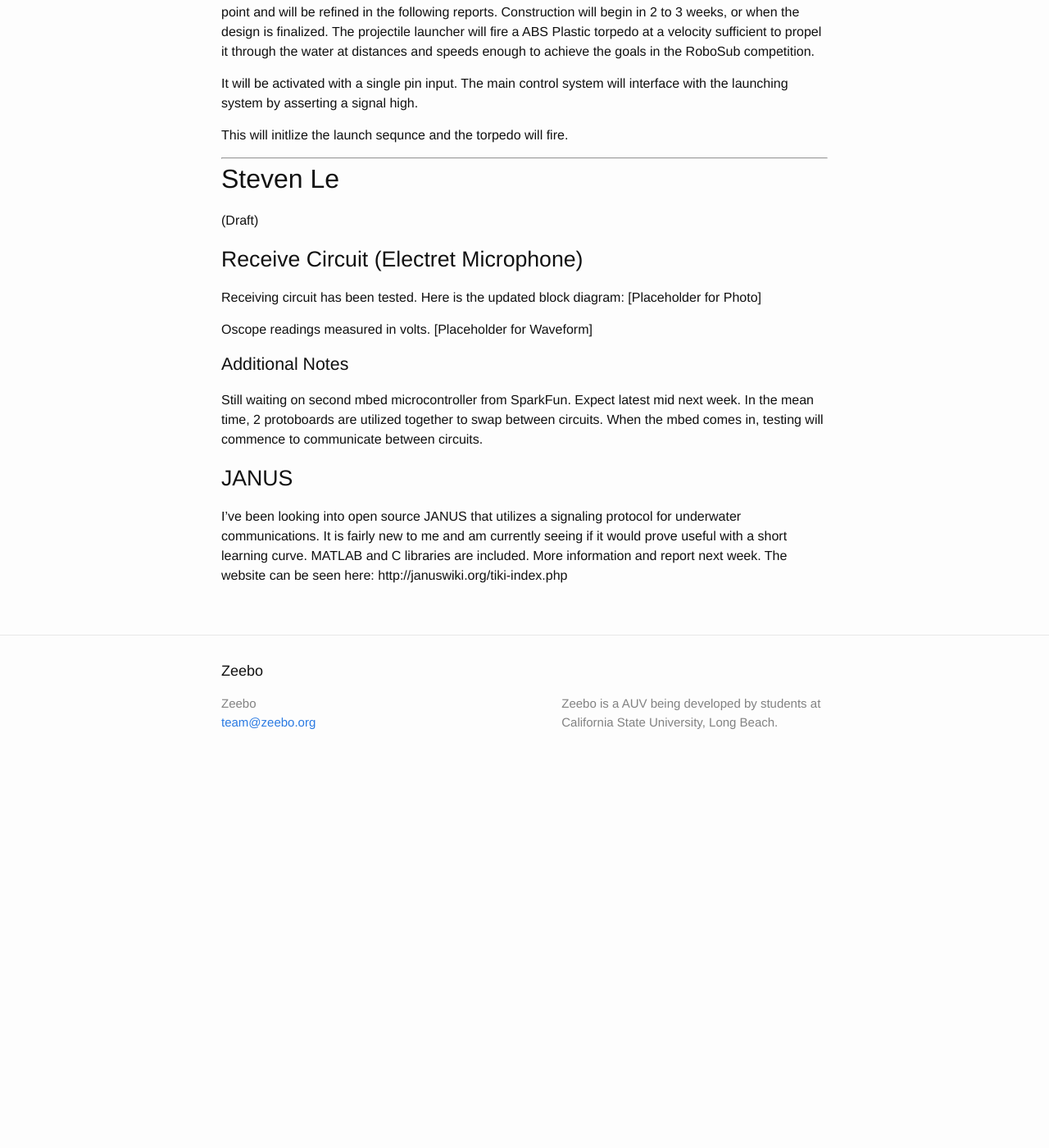
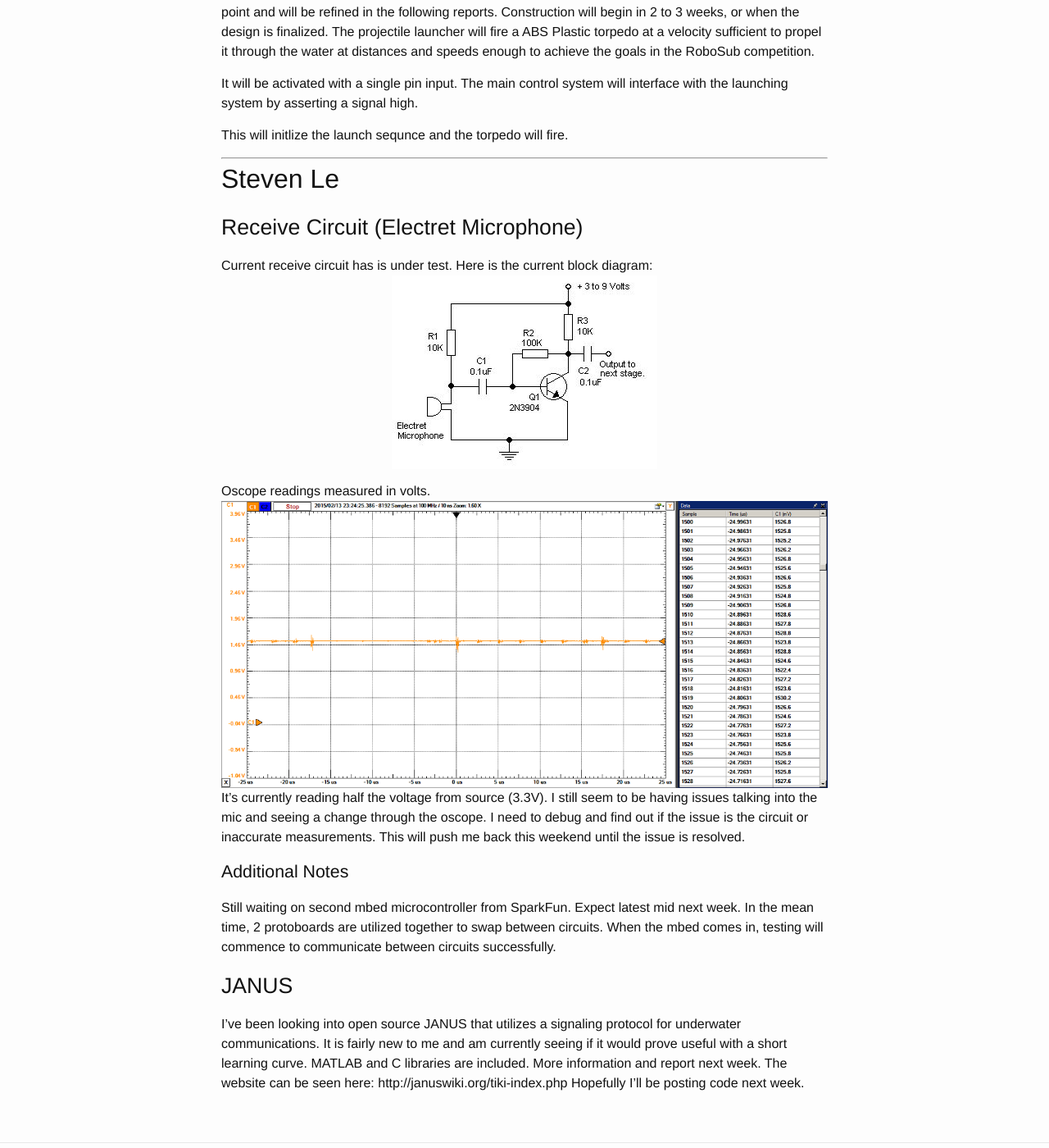
Before and after one commit to vartan/Xeebo, a Jekyll site: the page built from _posts/2015-02-06-weekly-report-week-4.md, in a window 1280 px wide and 1400 px high, scrolled down 4210 px. Shown: the whole window at 82% size. Built offline with Jekyll 4.4.1, drawn with Linux system fonts in a browser that asks for light colours; comment, search, counter and statistics services are not loaded; before the commit the page ends 5162 px from its top, so only the background shows below that.

Commit message:
receive circuit info and scoped

```diff
--- a/_posts/2015-02-06-weekly-report-week-4.md
+++ b/_posts/2015-02-06-weekly-report-week-4.md
@@ -78,18 +78,19 @@ This will initlize the launch sequnce and the torpedo will fire.
 ---
 
 #Steven Le
-(Draft)
 
 ##Receive Circuit (Electret Microphone)
 
-Receiving circuit has been tested.  Here is the updated block diagram:
-[Placeholder for Photo]
+Current receive circuit has is under test.  Here is the current block diagram:
+![Testing Receive Circuit](/images/am_rxtest.jpg)
 
 Oscope readings measured in volts.
-[Placeholder for Waveform]
+![Testing Receive Circuit Oscoped](/images/am_mic.PNG)
+It's currently reading half the voltage from source (3.3V).  I still seem to be having issues talking into the mic and seeing a change through the oscope.  I need to debug and find out if the issue is the circuit or inaccurate measurements.  This will push me back this weekend until the issue is resolved.
 
 ###Additional Notes
-Still waiting on second mbed microcontroller from SparkFun.  Expect latest mid next week.  In the mean time, 2 protoboards are utilized together to swap between circuits.  When the mbed comes in, testing will commence to communicate between circuits.
+Still waiting on second mbed microcontroller from SparkFun.  Expect latest mid next week.  In the mean time, 2 protoboards are utilized together to swap between circuits.  When the mbed comes in, testing will commence to communicate between circuits successfully.
 
 ##JANUS
 I've been looking into open source JANUS that utilizes a signaling protocol for underwater communications.  It is fairly new to me and am currently seeing if it would prove useful with a short learning curve.  MATLAB and C libraries are included.  More information and report next week.  The website can be seen here: http://januswiki.org/tiki-index.php
+Hopefully I'll be posting code next week.
```
Also changed, not shown: images/am_mic.PNG (added), images/am_rxtest.jpg (added).
